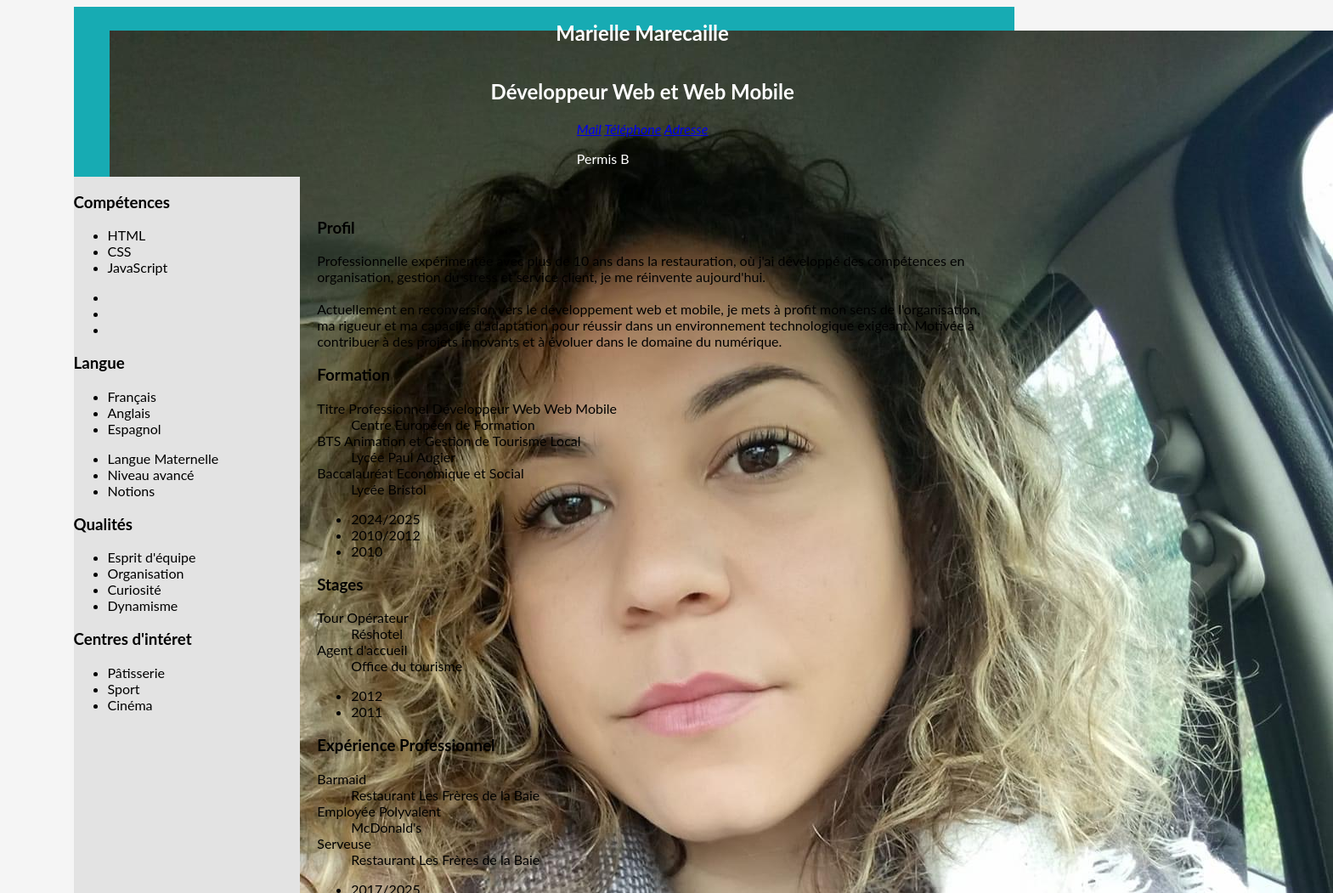
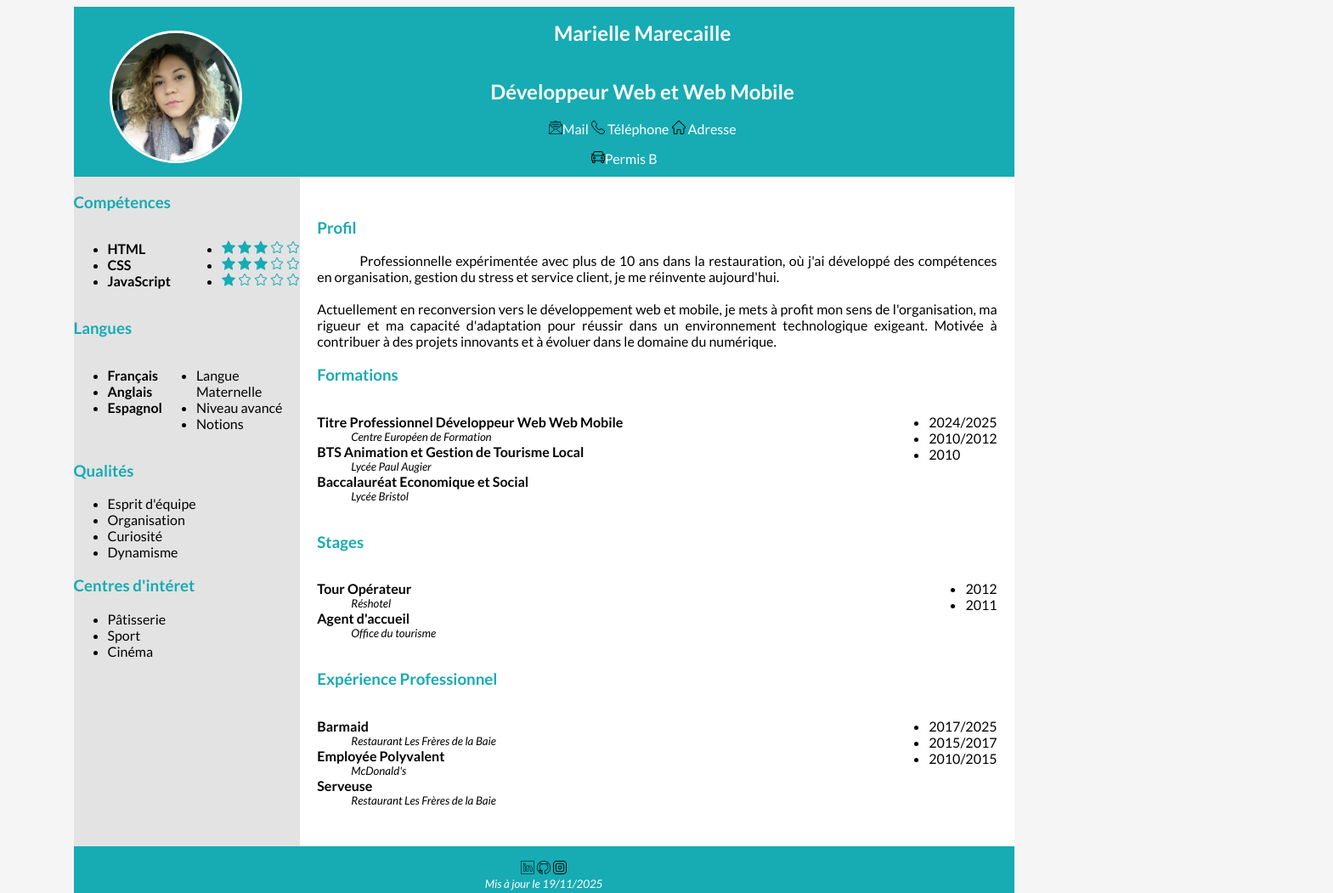
Before and after one commit to Marielle-Marec/Cv_HTML_CSS, a plain HTML site: page index.html in a window 1280 px wide. Shown: the top 1051 px of the page at 85% size, 1569 px wide, since content can reach past the window. Drawn offline with Linux system fonts and the light colour scheme.

Commit message:
ajout de style et d'icones

```diff
--- a/index.html
+++ b/index.html
@@ -3,8 +3,10 @@
 <head>
     <meta charset="UTF-8">
     <meta name="viewport" content="width=device-width, initial-scale=1.0">
-    <title>Mon CV</title>
+    <title> CV Marielle Marecaille </title>
+    <link rel="shortcut icon" type="image/png" href="/asset/images/png/001-cv.png">
     <link rel="stylesheet" href= "asset/CSS/style.css">
+    <link rel="stylesheet" href="asset/CSS/fonts.css">
 </head>
 
 <body>
@@ -13,18 +15,26 @@
 
     <header>
         <figure>
-       <img src="./asset/images/IMG_0752.JPG" alt="">
+            <img id="picture" src="./asset/images/IMG_0752.JPG" alt="Photo du profil">
         </figure>
         <section id="top_section">
             <h1>Marielle Marecaille</h1>
             <h2>Développeur Web et Web Mobile</h2>
             <div>
                 <address>
-                <a href="mailto:contact@gmail.com" target="_blank">Mail</a>
-                <a href="tel:0612345678">Téléphone</a>
-                <a href="https://www.google.com/maps/place/1+Prom.+de+la+Darse,+06590+Th%C3%A9oule-sur-Mer/@43.5082013,6.9383377,17z/data=!3m1!4b1!4m6!3m5!1s0x12ce835e7342e33b:0xcaf00737b4ece1ea!8m2!3d43.5081974!4d6.9409126!16s%2Fg%2F11c4dzhrvn?entry=ttu&g_ep=EgoyMDI1MTExMi4wIKXMDSoASAFQAw%3D%3D" target="_blank">Adresse</a>
+                    <a href="mailto:contact@gmail.com" target="_blank">
+                        <img class="icone" src="./asset/images/png/007-enveloppe-ouverte.png" alt="icone envoloppe">Mail
+                    </a>
+                    <a href="tel:0612345678">
+                        <img class="icone" src="./asset/images/png/002-telephone.png" alt="icone telephone" >
+                        Téléphone
+                    </a>
+                    <a href="https://www.google.com/maps/place/1+Prom.+de+la+Darse,+06590+Th%C3%A9oule-sur-Mer/@43.5082013,6.9383377,17z/data=!3m1!4b1!4m6!3m5!1s0x12ce835e7342e33b:0xcaf00737b4ece1ea!8m2!3d43.5081974!4d6.9409126!16s%2Fg%2F11c4dzhrvn?entry=ttu&g_ep=EgoyMDI1MTExMi4wIKXMDSoASAFQAw%3D%3D" target="_blank">
+                        <img class="icone" src="./asset/images/png/001-accueil.png" alt="icone maison">
+                        Adresse
+                    </a>
                 </address>
-        <p>Permis B</p>
+                     <p> <img class="icone" src="./asset/images/png/003-voiture.png" alt="icone voiture">Permis B</p>
             </div>
         </section>
     </header>
@@ -33,24 +43,42 @@
 
     <Main>
         <aside>
-        <h3>Compétences</h3>
-            <div>
-                <ul>
+            <h3 >Compétences</h3>
+                <div id="competences">
+                    <ul class="bold" >
                         <li>HTML</li>
                         <li>CSS</li>
                         <li>JavaScript</li>
                     </ul>
 
                     <ul>
-                    <li></li>
-                    <li></li>
-                    <li></li>
+                        <li>
+                            <img src="./asset/images/png/003-toile-1.png" alt="etoile bleue">
+                            <img src="./asset/images/png/003-toile-1.png" alt="etoile bleue">
+                            <img src="./asset/images/png/003-toile-1.png" alt="etoile bleue">
+                            <img src="./asset/images/png/002-toile.png" alt="etoile vide">
+                            <img src="./asset/images/png/002-toile.png" alt="etoile vide">
+                        </li>
+                        <li><img src="./asset/images/png/003-toile-1.png" alt="etoile bleue">
+                            <img src="./asset/images/png/003-toile-1.png" alt="etoile bleue">
+                            <img src="./asset/images/png/003-toile-1.png" alt="etoile bleue">
+                            <img src="./asset/images/png/002-toile.png" alt="etoile vide">
+                            <img src="./asset/images/png/002-toile.png" alt="etoile vide">
+                        </li>
+                        <li>
+                            <img src="./asset/images/png/003-toile-1.png" alt="etoile bleue">
+                            <img src="./asset/images/png/002-toile.png" alt="etoile vide">
+                            <img src="./asset/images/png/002-toile.png" alt="etoile vide">
+                            <img src="./asset/images/png/002-toile.png" alt="etoile vide">
+                            <img src="./asset/images/png/002-toile.png" alt="etoile vide">
+
+                        </li>
                      </ul>
                 </div>
 
-        <h3>Langue</h3>
-            <div>
-                <ul>
+            <h3>Langues</h3>
+                <div id="langues">
+                    <ul class="bold">
                         <li>Français</li>
                         <li>Anglais</li>
                         <li>Espagnol</li>
@@ -92,8 +120,8 @@
                 </p>
 
 
-        <h3>Formation</h3>
-            <dl>
+            <h3>Formations</h3>
+                <div id="formations"><dl>
                         <dt>
                         Titre Professionnel Développeur Web Web Mobile </dt>
                         <dd>Centre Européen de Formation</dd>
@@ -106,13 +134,16 @@
 
                     </dl>
 
-            <ul>
+                    <ul class="date">
                         <li>2024/2025</li>
                         <li>2010/2012</li>
                         <li>2010</li>
                     </ul>
+                </div>
+
 
             <h3>Stages</h3>
+                <div id="stages">
                     <dl>
                         <dt>Tour Opérateur</dt>
                         <dd>Réshotel</dd>
@@ -121,12 +152,14 @@
                         <dd>Office du tourisme</dd>
                     </dl>
 
-           <ul>
+                    <ul class="date">
                         <li>2012</li>
                         <li>2011</li>
                     </ul>
+                </div>
 
             <h3>Expérience Professionnel</h3>
+                <div id="experiences">
                     <dl>
                         <dt>Barmaid</dt>
                         <dd>Restaurant Les Frères de la Baie</dd>
@@ -138,18 +171,23 @@
                         <dd>Restaurant Les Frères de la Baie</dd>
                     </dl>
 
-            <ul>
+                    <ul class="date">
                         <li>2017/2025</li>
                         <li>2015/2017</li>
                         <li>2010/2015</li>
                     </ul>
+                </div>
 
         </section>
 
     </Main>
 
     <Footer>
-        <i class="fa-brands fa-instagram"></i>
+        <div id="icons">
+        <img src="./asset/images/png/006-sociale-1.png" alt="icone linkedin">
+        <img src="./asset/images/png/004-sociale.png" alt="icone github">
+        <img src="./asset/images/png/005-instagram.png" alt="icone instagram">
+        </div>
         <time datetime="2025-11-19">Mis à jour le 19/11/2025</time>
     </Footer>
 </body>
```
Lines whose indentation alone changed are shown as unchanged.
